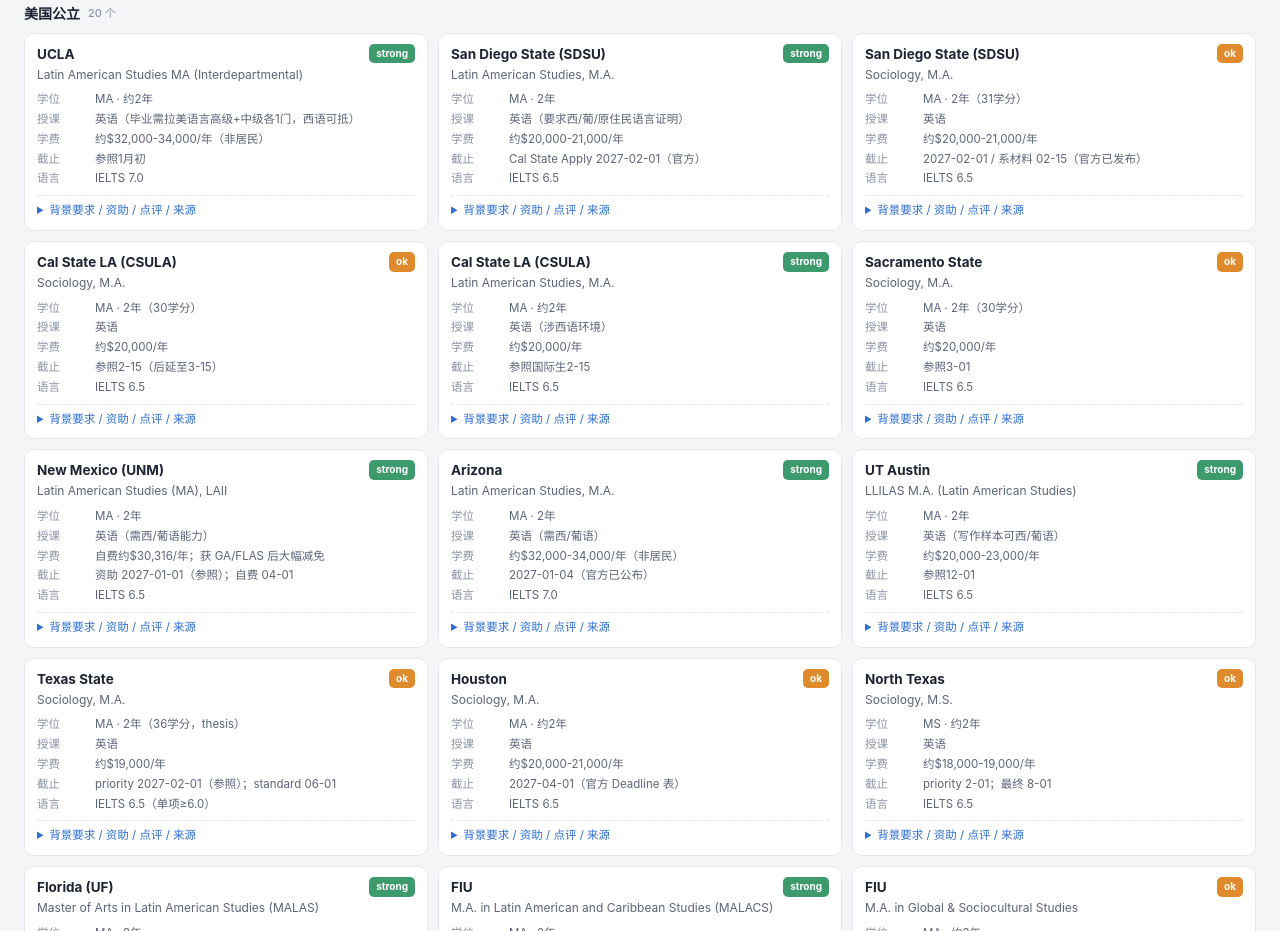
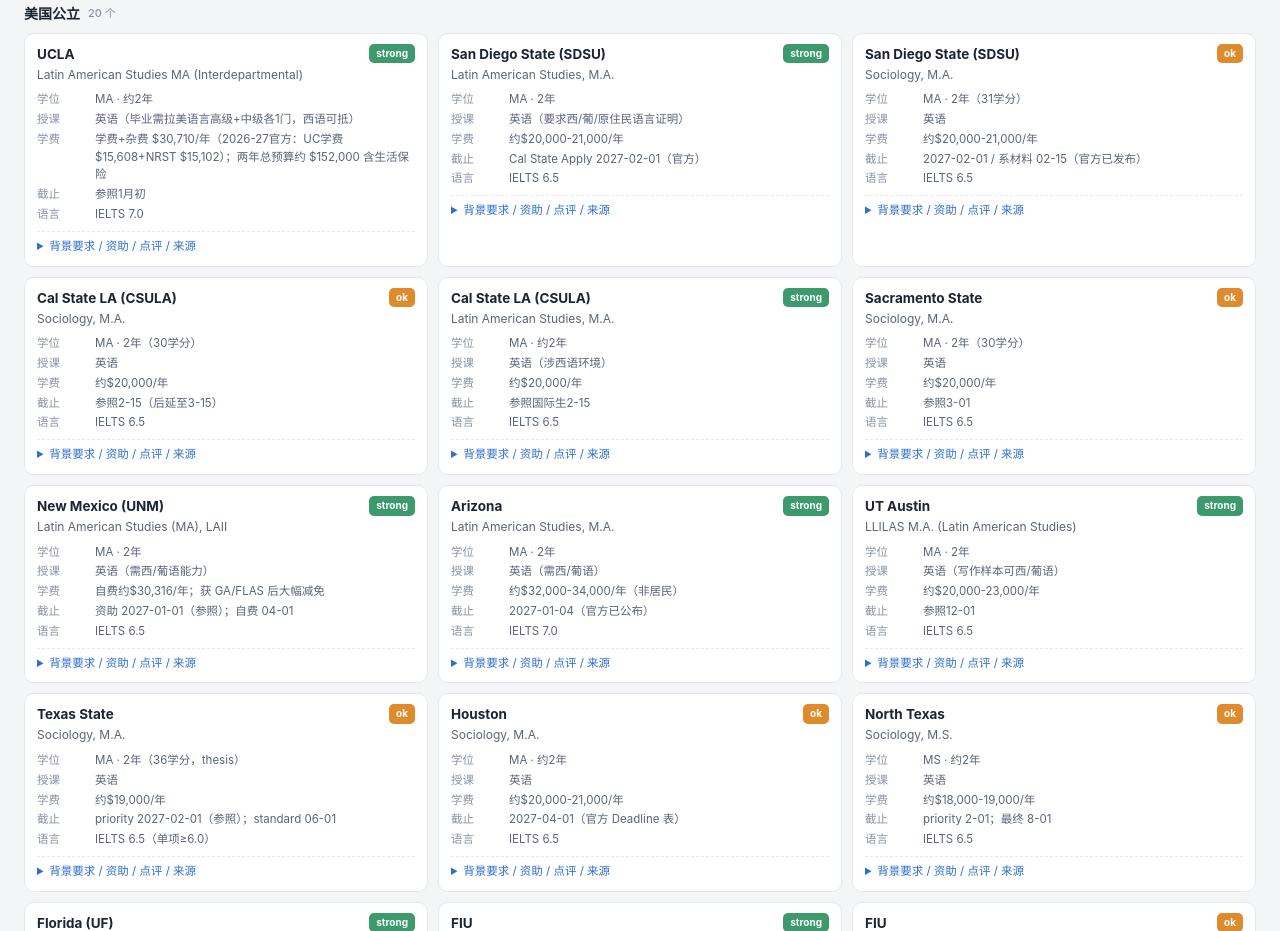
Before and after one commit to Jaime-Gu/grad-app-board, a plain HTML site: page index.html in a window 1280 px wide. Shown: the part 3596-4527 px from the top of the page. Drawn offline with Linux system fonts and the light colour scheme.

Commit message:
UCLA 卡片更新：2026-27 官方预算，两年总费用约 $152k

```diff
--- a/index.html
+++ b/index.html
@@ -829,7 +829,7 @@
   { region:"拉美本土 · 3月开学（实为28spring）", school:"UBA（阿根廷）", program:"Maestría en Estudios Latinoamericanos del Trabajo", degree:"Maestría · 2年（3月开学，周一/四/五 17-21 点面授）", lang:"西班牙语", tuition:"低（金额待向秘书处确认）", deadline:"28spring：约2027年10-12月注册，2028-03开学", ielts:"非西语母语：UBA 校内 CEI 考试 或 B2 证书（DELE/SIELE 均可，未限定）", fit:"ok", prereq:"跨学科（人类学/社会学/历史/哲学/政经）；无入学考试，材料齐全即注册；外国学历需海牙/领事认证（中国为公约国可走海牙）", funding:"奖学金信息有限", why:"不设遴选考试、门槛最宽松；但主题聚焦'劳动研究'偏窄，且为布宜诺斯艾利斯晚课面授；3 月开学属 28spring", source:"https://posgrado.filo.uba.ar/m-trabajo" },
 
   // ── 美国公立 ──
-  { region:"美国公立", school:"UCLA", program:"Latin American Studies MA (Interdepartmental)", degree:"MA · 约2年", lang:"英语（毕业需拉美语言高级+中级各1门，西语可抵）", tuition:"约$32,000-34,000/年（非居民）", deadline:"参照1月初", ielts:"IELTS 7.0", fit:"strong", prereq:"跨学科 IDP，无社会学学分门槛；西语能力必需", funding:"MA 基本无资助，个别 FLAS 竞争", why:"UC 系统唯一明确拉美 terminal MA；贵且资助少", source:"https://grad.ucla.edu/programs/international-institute/latin-american-studies/" },
+  { region:"美国公立", school:"UCLA", program:"Latin American Studies MA (Interdepartmental)", degree:"MA · 约2年", lang:"英语（毕业需拉美语言高级+中级各1门，西语可抵）", tuition:"学费+杂费 $30,710/年（2026-27官方：UC学费$15,608+NRST $15,102）；两年总预算约 $152,000 含生活保险", deadline:"参照1月初", ielts:"IELTS 7.0", fit:"strong", prereq:"跨学科 IDP，无社会学学分门槛；西语能力必需", funding:"MA 基本无资助（FLAS 仅限美国公民/PR），须按全自费准备", why:"UC 系统唯一明确拉美 terminal MA，方向契合；但两年总预算约 $152,000（学费$61,420+生活$55,618+保险$15,030），是本池最贵档", source:"https://grad.ucla.edu/programs/international-institute/latin-american-studies/" },
   { region:"美国公立", school:"San Diego State (SDSU)", program:"Latin American Studies, M.A.", degree:"MA · 2年", lang:"英语（要求西/葡/原住民语言证明）", tuition:"约$20,000-21,000/年", deadline:"Cal State Apply 2027-02-01（官方）", ielts:"IELTS 6.5", fit:"strong", prereq:"跨学科无学分门槛；西语必需", funding:"少量系奖学金/助理", why:"全美老牌 LAS 中心（1942），可跨选 UCSD 课程；加州最低档学费", source:"https://latam.sdsu.edu/graduate" },
   { region:"美国公立", school:"San Diego State (SDSU)", program:"Sociology, M.A.", degree:"MA · 2年（31学分）", lang:"英语", tuition:"约$20,000-21,000/年", deadline:"2027-02-01 / 系材料 02-15（官方已发布）", ielts:"IELTS 6.5", fit:"ok", prereq:"综合评估（SOP+写作样本+3推荐信），辅修可申", funding:"少量 TA/奖学金", why:"正规两年制训练，截止日期明确", source:"https://sociology.sdsu.edu/graduate/application" },
   { region:"美国公立", school:"Cal State LA (CSULA)", program:"Sociology, M.A.", degree:"MA · 2年（30学分）", lang:"英语", tuition:"约$20,000/年", deadline:"参照2-15（后延至3-15）", ielts:"IELTS 6.5", fit:"ok", prereq:"综合评估，对非社会学本科较友好", funding:"有限", why:"洛杉矶低价公立 MA", source:"https://www.calstatela.edu/nss/sociology/graduate-program" },
```
